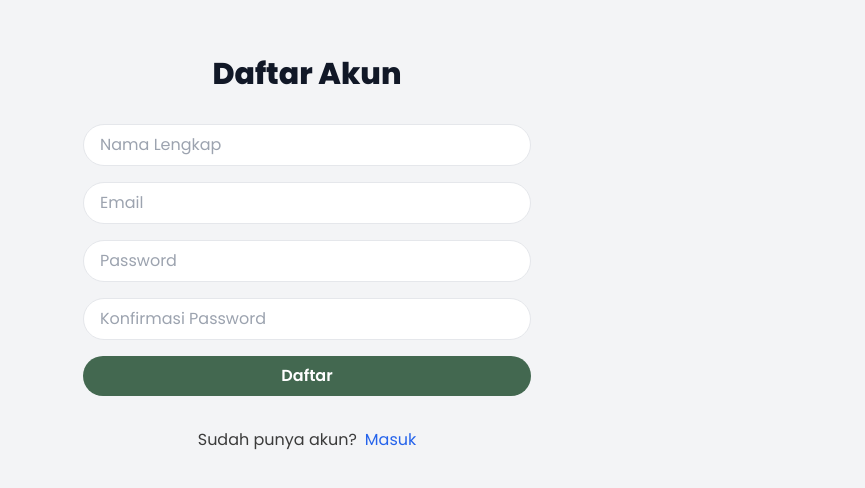
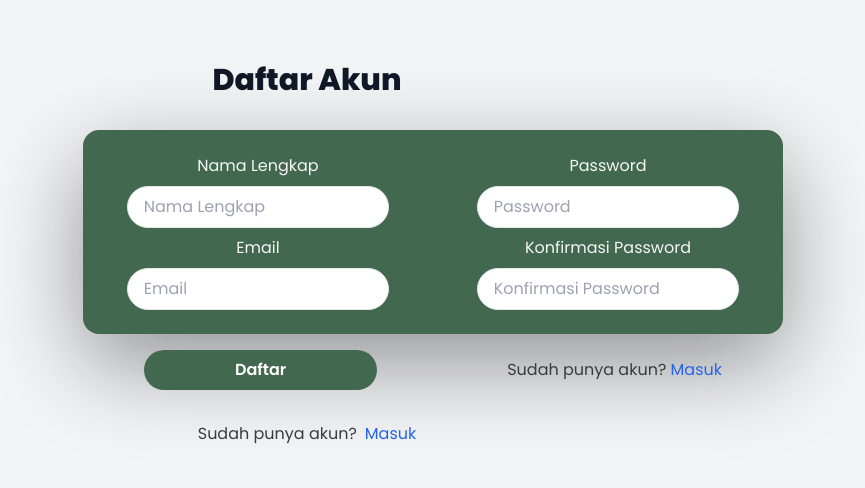
Before and after one commit to agisnarevaldo/layanan-tanggap-masyarakat, a Next.js app: page /signup in a window 1280 px wide. Shown: the part 158-646 px from the top of the page, without its empty margins (333-1198 px from the left). Built offline with nearby package versions, Linux system fonts and the light colour scheme.

Commit message:
modify: formRegister

```diff
--- a/app/ui/formRegister.tsx
+++ b/app/ui/formRegister.tsx
@@ -1,14 +1,65 @@
+import Link from "next/link";
 import Button from "./button";
 import Input from "./input";
+import Label from "./label";
 
 const FormRegister = () => {
   return (
-    <form action="" className="flex flex-col gap-4">
-      <Input type="text" placeholder="Nama Lengkap" />
-      <Input type="email" placeholder="Email" />
-      <Input type="password" placeholder="Password" />
-      <Input type="password" placeholder="Konfirmasi Password" />
-      <Button type="submit">Daftar</Button>
+    <form
+      action=""
+      className="flex flex-col w-max gap-4 m-auto"
+      autoComplete="on"
+    >
+      <div className="md:flex bg-primary py-6 rounded-2xl shadow-[rgba(0,_0,_0,_0.4)_0px_30px_90px]">
+        <div className="flex flex-col gap-2 items-center">
+          <Label htmlFor="fullname">Nama Lengkap</Label>
+          <Input
+            id="fullname"
+            type="text"
+            placeholder="Nama Lengkap"
+            className="w-3/4 m-auto"
+            autoComplete="name"
+          />
+          <Label htmlFor="email">Email</Label>
+          <Input
+            id="email"
+            type="email"
+            placeholder="Email"
+            className="w-3/4 m-auto"
+            autoComplete="email"
+          />
+        </div>
+
+        <div className="flex flex-col gap-2 items-center">
+          <Label htmlFor="password">Password</Label>
+          <Input
+            id="password"
+            type="password"
+            placeholder="Password"
+            className="w-3/4 m-auto"
+            autoComplete="new-password"
+          />
+          <Label htmlFor="confirm-password">Konfirmasi Password</Label>
+          <Input
+            id="confirm-password"
+            type="password"
+            placeholder="Konfirmasi Password"
+            className="w-3/4 m-auto"
+            autoComplete="new-password"
+          />
+        </div>
+      </div>
+      <div className="flex flex-col md:flex-row gap-2 justify-around items-center">
+        <Button type="submit" classname="w-1/3">
+          Daftar
+        </Button>
+        <p>
+          Sudah punya akun?{" "}
+          <Link href="/login" className="text-blue-600">
+            Masuk
+          </Link>
+        </p>
+      </div>
     </form>
   );
 };
```
